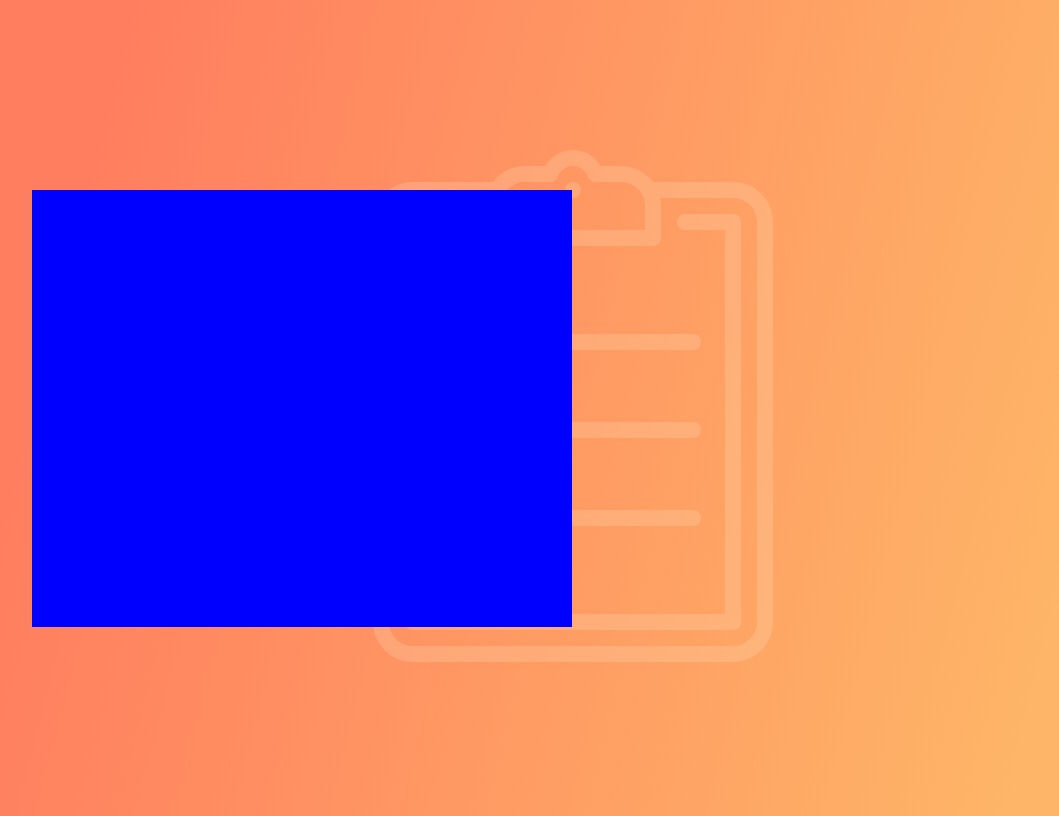
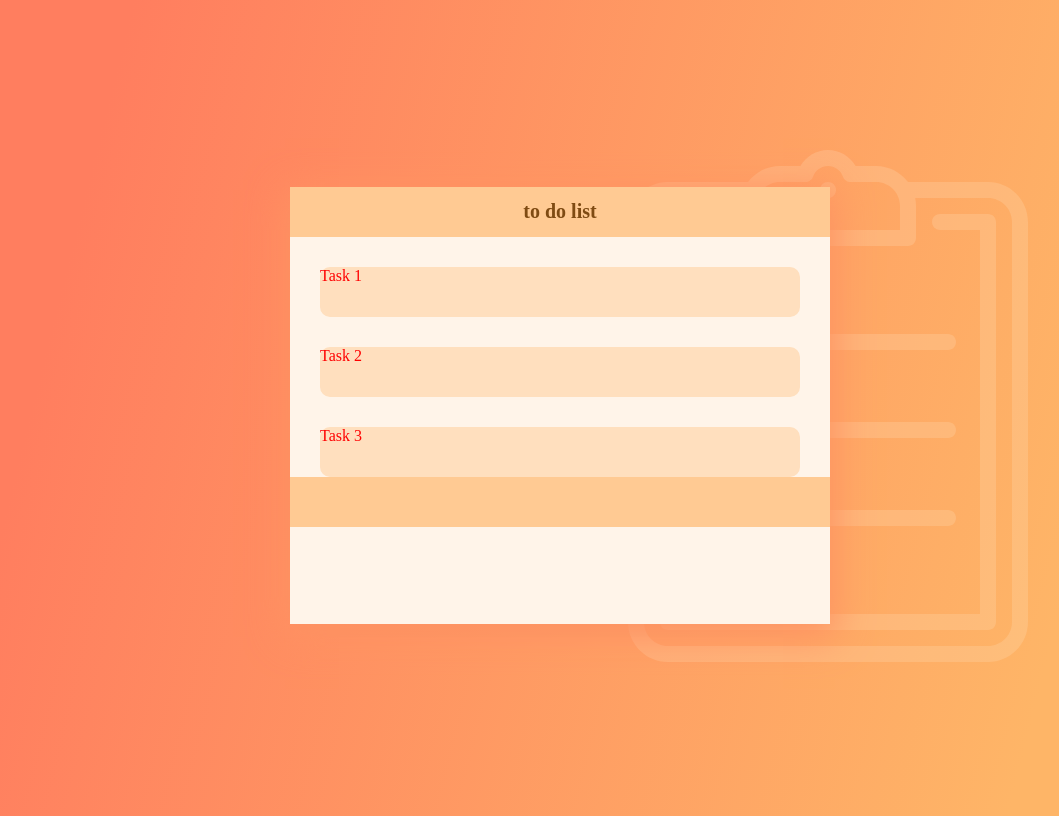
Before and after one commit to Sukre22/learning-vue-js, a Vue app: page / in a window 1280 px wide. Shown: the whole page, without its empty margins (82-1141 px from the left). Built offline with nearby package versions, Linux system fonts and the light colour scheme.

Commit message:
made form

```diff
--- a/src/App.vue
+++ b/src/App.vue
@@ -2,9 +2,25 @@
   <div class="container">
     <div class="form">
 
+<div class="form-header">
+
+<p class="form-header__title">
+  to do list
+</p>
+</div>
+<div class="form-tasks">
+
+    <div class="form-tasks__item">Task 1</div>
+    <div class="form-tasks__item">Task 2</div>
+    <div class="form-tasks__item">Task 3</div>
+
+</div>
+<div class="form-footer">
+
+</div>
     </div>
 
-    <div class="img">
+   <div class="img">
       <svg width="512" height="512" viewBox="0 0 512 512" fill="none" xmlns="http://www.w3.org/2000/svg">
         <path d="M416 32H335.999C335.992 32 335.986 32.001 335.979 32.001C328.674 22.292 317.059 16 304 16H283.61C277.966 6.242 267.481 0 256 0C244.519 0 234.034 6.242 228.39 16H208C194.941 16 183.326 22.292 176.021 32.001C176.014 32.001 176.007 32 176 32H96C73.944 32 56 49.944 56 72V472C56 494.056 73.944 512 96 512H416C438.056 512 456 494.056 456 472V72C456 49.944 438.056 32 416 32ZM184 56C184 42.767 194.767 32 208 32H233.47C236.855 32 239.874 29.869 241.008 26.68C243.278 20.292 249.303 16 256 16C262.697 16 268.722 20.292 270.992 26.68C272.126 29.869 275.145 32 278.53 32H304C317.233 32 328 42.767 328 56V80H184V56ZM440 472C440 485.233 429.233 496 416 496H96C82.767 496 72 485.233 72 472V72C72 58.767 82.767 48 96 48H168.805C168.278 50.586 168 53.261 168 56V88C168 92.418 171.582 96 176 96H336C340.418 96 344 92.418 344 88V56C344 53.261 343.722 50.586 343.195 48H416C429.233 48 440 58.767 440 72V472Z" fill="#FFDFBE" fill-opacity="0.23"/>
         <path d="M416 64H368C363.582 64 360 67.582 360 72C360 76.418 363.582 80 368 80H408V464H104V80H144C148.418 80 152 76.418 152 72C152 67.582 148.418 64 144 64H96C91.582 64 88 67.582 88 72V472C88 476.418 91.582 480 96 480H416C420.418 480 424 476.418 424 472V72C424 67.582 420.418 64 416 64Z" fill="#FFDFBE" fill-opacity="0.23"/>
@@ -32,23 +48,74 @@ body {
 }
 
 .container {
-  color: blue;
+  margin: auto;
+  color: red;
   display: flex;
   justify-content: center;
   align-items: center;
   height: 100vh;
+
 }
 
 .form {
-  width: 540px;
-  background-color: blue;
+
+  position: relative;
+  //margin-left: 200px;
+  max-width: 540px;
+  background-color: #FFF4E9;
   height: 437px;
   z-index: 1;
+  left: 258px;
+  bottom: 3px;
+  box-shadow: 0px 8px 35px 5px #FE9262;
+
+
 }
 
 .img {
-  position: relative;
-  right: 255px;
-  z-index: 0;
+
+  right: 425px;
+
+}
+
+.form-header {
+  max-width: 540px;
+  height: 50px;
+  background-color: #FFCA93;
+  display: flex;
+  flex-direction: row;
+  justify-content: center;
+  align-items: center;
+  z-index: 1;
+}
+.form-header__title {
+  color: #7F4B13;
+  font-size: 20px;
+  font-weight: 600;
+}
+
+.form-tasks {
+  display: flex;
+  flex-direction: column;
+
+
+}
+
+.form-tasks__item {
+  display: block;
+  max-width: 480px;
+  height: 50px;
+  background-color: #FFDFBE;
+  border-radius: 10px;
+  margin-left: 30px;
+  margin-top: 30px;
+
+}
+
+.form-footer {
+
+ width: 540px;
+  height: 50px;
+  background-color: #FFCA93;
 }
 </style>
```
